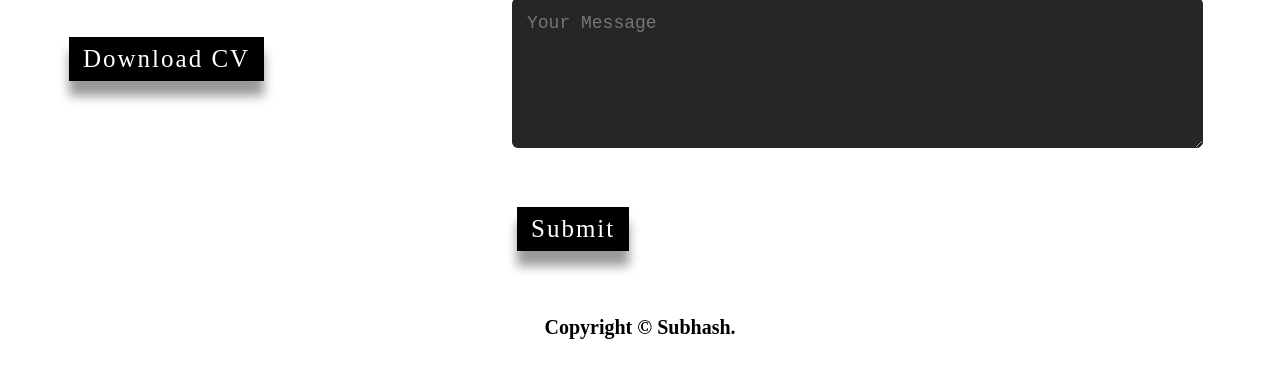
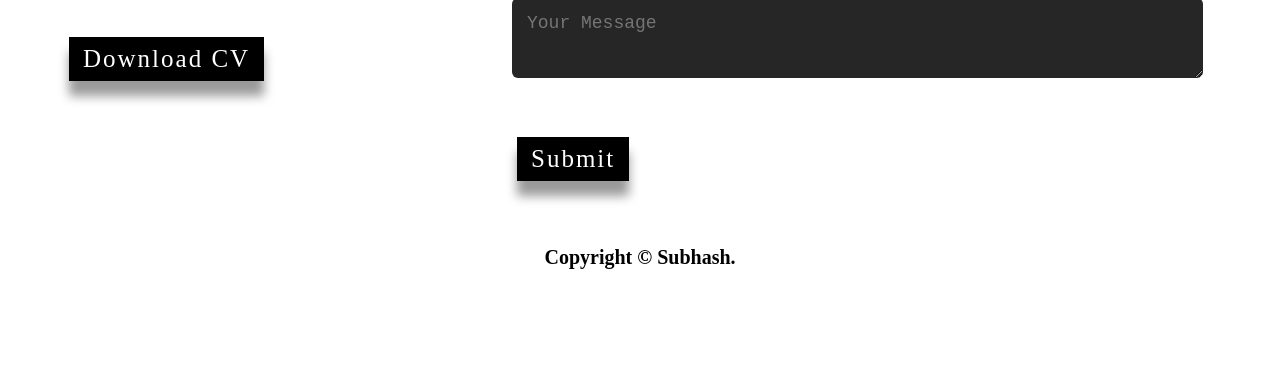
Before and after one commit to Subhashyogi/Portfolio, a plain HTML site: page index.html in a window 1280 px wide. Shown: the part 3721-4099 px from the top of the page. Drawn offline with Linux system fonts and the light colour scheme.

Commit message:
css file updated

```diff
--- a/index.html
+++ b/index.html
@@ -197,7 +197,7 @@
               <form name="submit-to-google-sheet">
                   <input type="text" name="Name" placeholder="Your Name" required>
                   <input type="email" name="Email" placeholder="Your Email" required>
-                  <textarea name="Message" rows="6" placeholder="Your Message"></textarea>
+                  <textarea id="tarea" name="Message" rows="6" placeholder="Your Message"></textarea>
                   <button type="submit" class="btn btn2">Submit</button>
                 </form>
               <span id="msg"></span>
--- a/style.css
+++ b/style.css
@@ -803,6 +803,13 @@ form input, form textarea{
     border-radius: 6px;
 }
 
+#tarea{
+    min-width: 90%;
+    max-width: 90%;
+    max-height: 80px;
+    min-height: 80PX;
+}
+
 form btn2{
     padding: 14px 60px;
     font-size: 18px;
```
